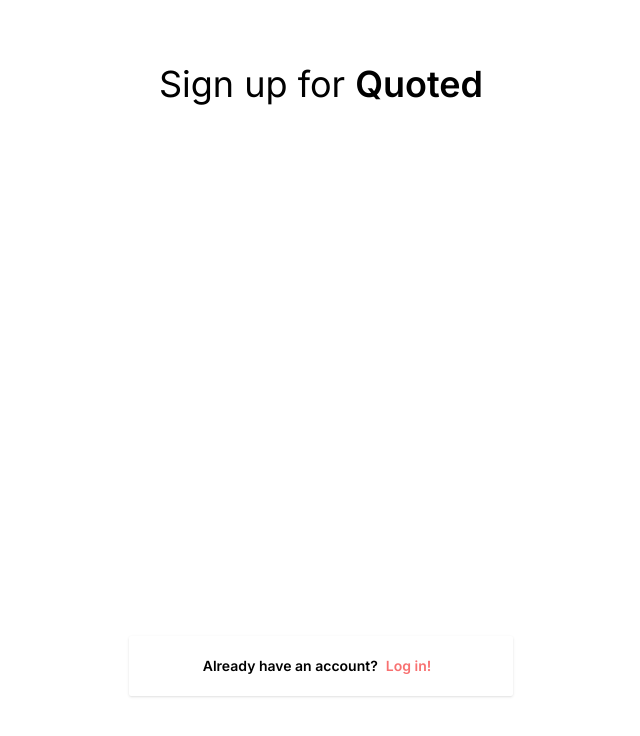
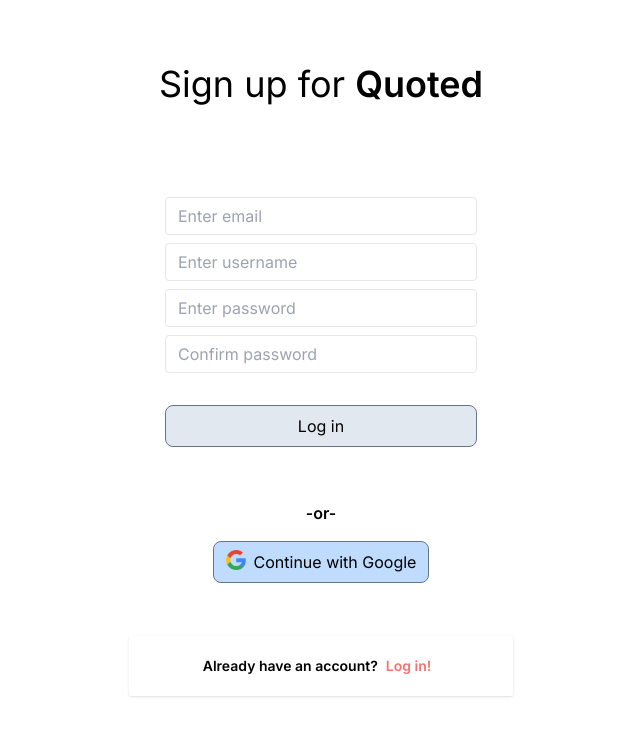
Before and after one commit to gochoa1088/tapply-quoted, a Next.js app: page /signup in a window 1280 px wide. Shown: the top 736 px of the page, without its empty margins (319-959 px from the left). Built offline with nearby package versions, Linux system fonts and the light colour scheme.

Commit message:
finish login/signup ui

```diff
--- a/src/app/login/page.js
+++ b/src/app/login/page.js
@@ -1,3 +1,4 @@
+import Image from "next/image";
 import Link from "next/link";
 import React from "react";
 
@@ -7,6 +8,40 @@
       <h1 className="text-4xl my-10">
         Sign in to <span className="font-semibold">Quoted</span>
       </h1>
+      <form className="flex flex-col w-full items-center">
+        <div className="flex flex-col gap-2 w-full items-center">
+          <input
+            className="border rounded w-full py-2 px-3 leading-tight sm:w-1/2 focus:outline-slate-400"
+            id="email"
+            type="email"
+            placeholder="Enter email"
+            required
+          />
+          <input
+            className="border rounded w-full py-2 px-3 leading-tight sm:w-1/2 focus:outline-slate-400"
+            id="password"
+            type="password"
+            placeholder="Enter password"
+            required
+          />
+        </div>
+        <button className="w-full bg-slate-200 py-2 px-3 rounded-lg border border-slate-500 mt-8 sm:w-1/2 hover:bg-slate-300">
+          Log in
+        </button>
+      </form>
+      <div className="flex flex-col items-center">
+        <p className="font-semibold">-or-</p>
+        <button className="flex bg-blue-200 py-2 px-3 rounded-lg border border-slate-500 mt-4 hover:bg-blue-300">
+          <Image
+            src="/googlelogo.png"
+            height={20}
+            width={20}
+            className="mr-2"
+            alt="google"
+          />
+          Continue with Google
+        </button>
+      </div>
       <div className="w-full max-w-sm mb-20 rounded-sm shadow p-5 text-center">
         <p className="font-semibold text-sm">
           New to Quoted?
--- a/src/app/page.js
+++ b/src/app/page.js
@@ -37,14 +37,14 @@
       </div>
       <div className="flex flex-col gap-2 mb-8 text-center">
         <Link
-          className="border-2 rounded-lg px-2 py-1 hover:bg-slate-300"
+          className="border-2 border-blue-400 rounded-lg px-2 py-1 hover:bg-blue-200"
           href="/login"
         >
           Login to your account
         </Link>
         <p>or</p>
         <Link
-          className="border-2 rounded-lg px-2 py-1 hover:bg-slate-300"
+          className="border-2 border-blue-400 rounded-lg px-2 py-1 hover:bg-blue-200"
           href="/signup"
         >
           Create an account
--- a/src/app/signup/page.js
+++ b/src/app/signup/page.js
@@ -1,3 +1,6 @@
+"use client";
+import { Button, TextField } from "@mui/material";
+import Image from "next/image";
 import Link from "next/link";
 import React from "react";
 
@@ -7,6 +10,54 @@
       <h1 className="text-4xl my-10">
         Sign up for <span className="font-semibold">Quoted</span>
       </h1>
+      <form className="flex flex-col w-full items-center">
+        <div className="flex flex-col gap-2 w-full items-center">
+          <input
+            className="border rounded w-full py-2 px-3 leading-tight sm:w-1/2 focus:outline-slate-400"
+            id="email"
+            type="email"
+            placeholder="Enter email"
+            required
+          />
+          <input
+            className="border rounded w-full py-2 px-3 leading-tight sm:w-1/2 focus:outline-slate-400"
+            id="username"
+            type="text"
+            placeholder="Enter username"
+            required
+          />
+          <input
+            className="border rounded w-full py-2 px-3 leading-tight sm:w-1/2 focus:outline-slate-400"
+            id="password"
+            type="password"
+            placeholder="Enter password"
+            required
+          />
+          <input
+            className="border rounded w-full py-2 px-3 leading-tight sm:w-1/2 focus:outline-slate-400"
+            id="confirmPassword"
+            type="password"
+            placeholder="Confirm password"
+            required
+          />
+        </div>
+        <button className="w-full bg-slate-200 py-2 px-3 rounded-lg border border-slate-500 mt-8 sm:w-1/2 hover:bg-slate-300">
+          Log in
+        </button>
+      </form>
+      <div className="flex flex-col items-center">
+        <p className="font-semibold">-or-</p>
+        <button className="flex bg-blue-200 py-2 px-3 rounded-lg border border-slate-500 mt-4 hover:bg-blue-300">
+          <Image
+            src="/googlelogo.png"
+            height={20}
+            width={20}
+            className="mr-2"
+            alt="google"
+          />
+          Continue with Google
+        </button>
+      </div>
       <div className="w-full max-w-sm mb-20 rounded-sm shadow p-5 text-center">
         <p className="font-semibold text-sm">
           Already have an account?
```
Also changed, not shown: public/googlelogo.png (added).
